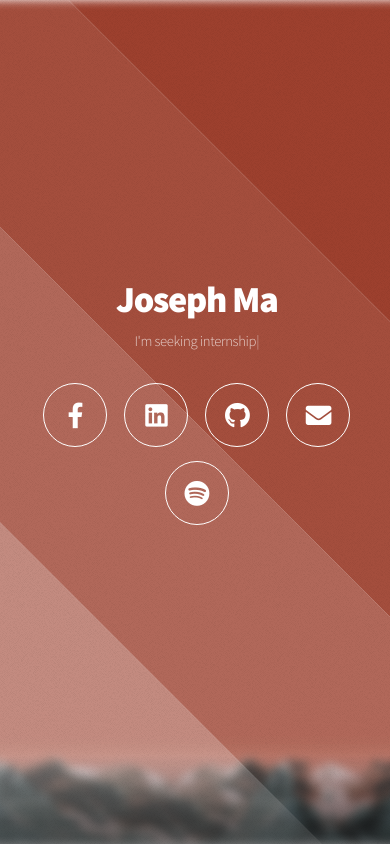
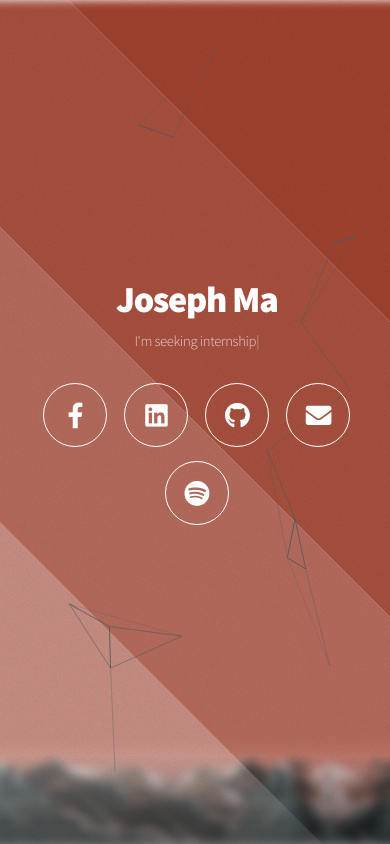
Before and after one commit to jlsajfj/jlsajfj.github.io, a plain HTML site: page index.html in a window 390 px wide. Drawn offline with Linux system fonts and the light colour scheme.

Commit message:
playing around with mobile settings

```diff
--- a/index.html
+++ b/index.html
@@ -57,8 +57,7 @@
                         breakpoint: 800,
                         options: {
                             color: '#485C5D',
-                            maxParticles: 50,
-                            connectParticles: false
+                            maxParticles: 20
                         }
                     }]
                 });
```
